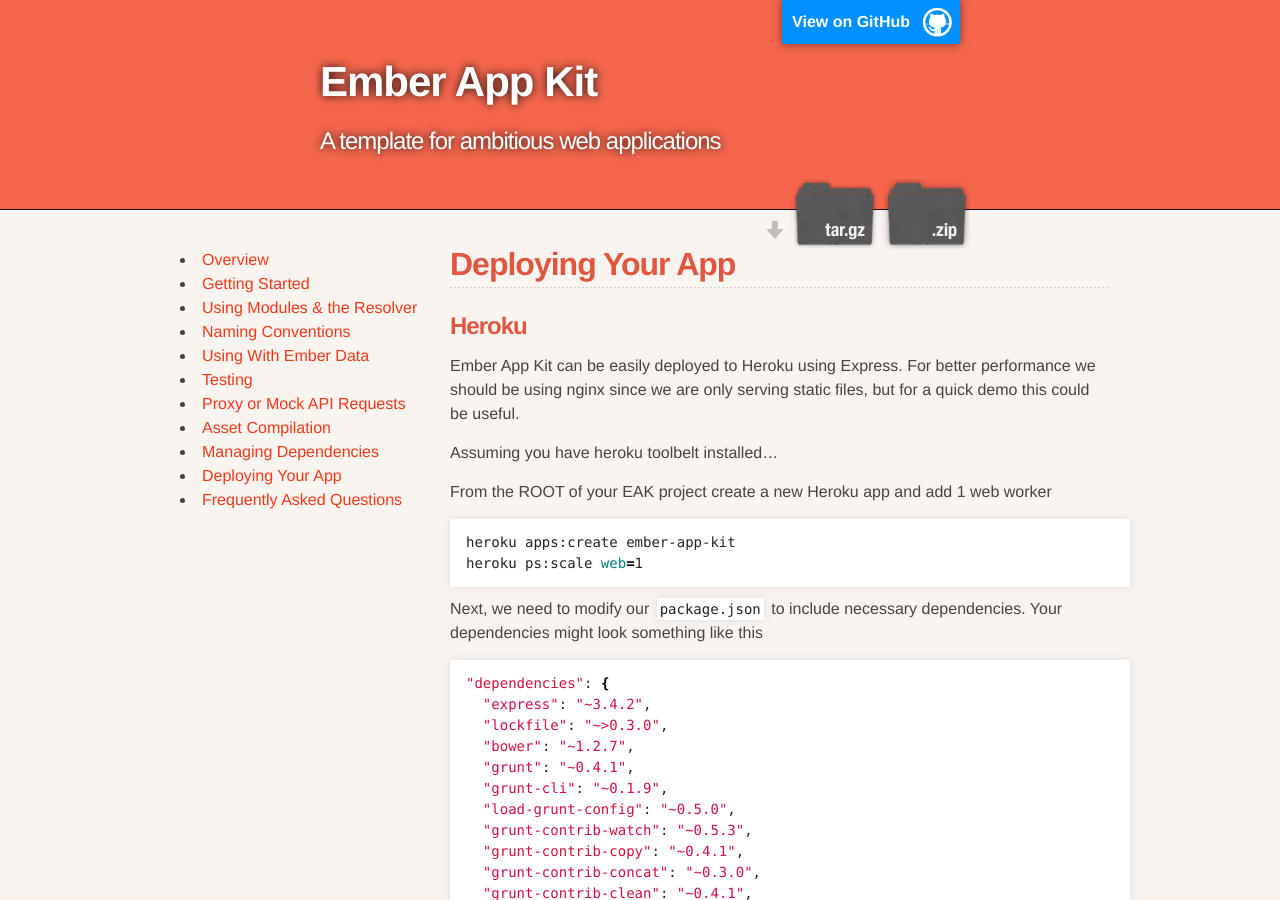
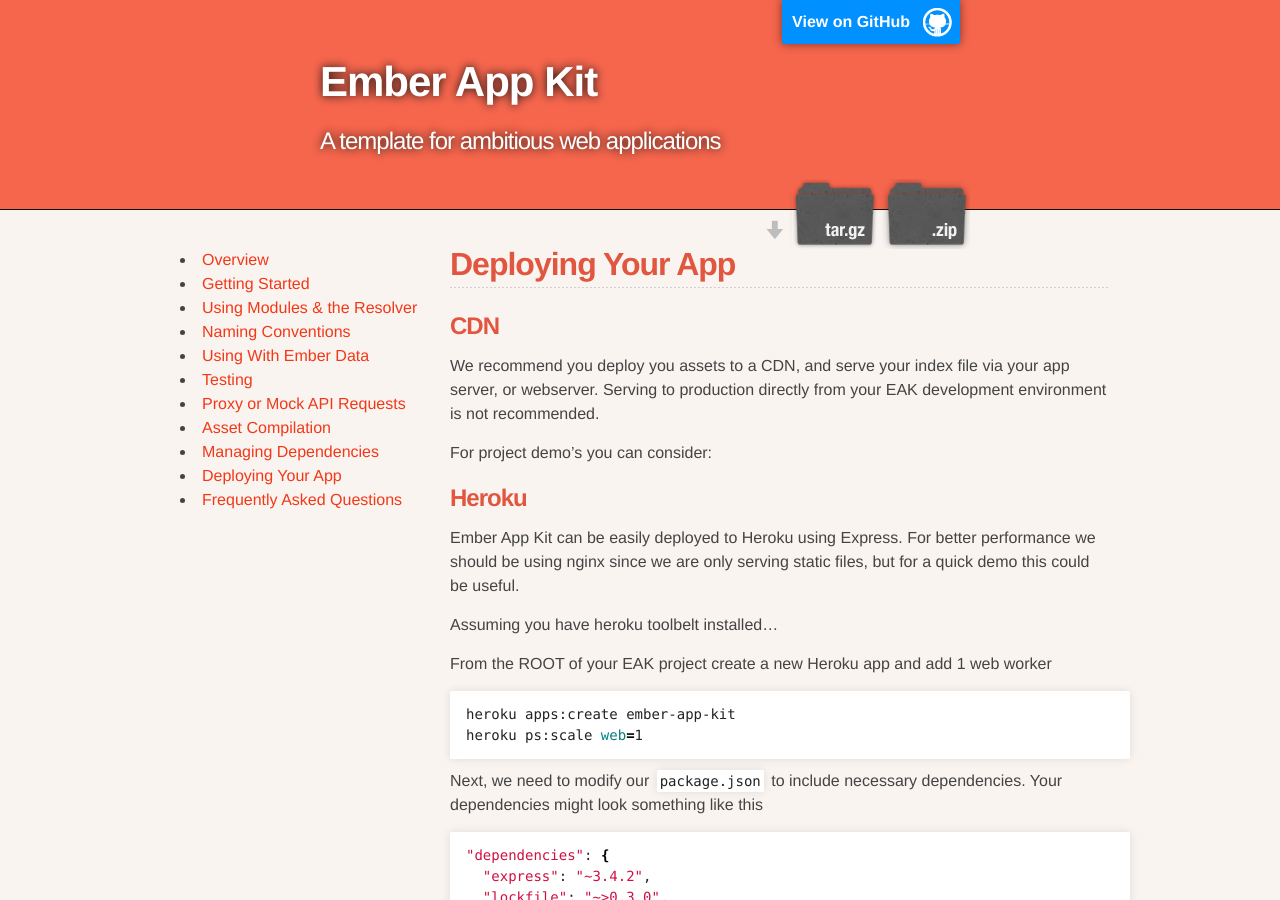
Before and after one commit to stefanpenner/ember-app-kit, a Jekyll site: the page built from guides/deployment.md, in a window 1280 px wide and 900 px high. Built offline with Jekyll 4.4.1, drawn with Linux system fonts in a browser that asks for light colours.

Commit message:
Update deployment.md
People are confused, it is not a great idea to deploy your EAK development harness to production.

```diff
--- a/guides/deployment.md
+++ b/guides/deployment.md
@@ -3,6 +3,15 @@
 title: "Deploying Your App"
 permalink: "deployment.html"
 ---
+### CDN
+
+We recommend you deploy you assets to a CDN, and serve your index file via your app server, or webserver.
+Serving to production directly from your EAK development environment is not recommended.
+
+
+For project demo's you can consider:
+
+
 ### Heroku
 Ember App Kit can be easily deployed to Heroku using Express. For better
 performance we should be using nginx since we are only serving static files, but
```
